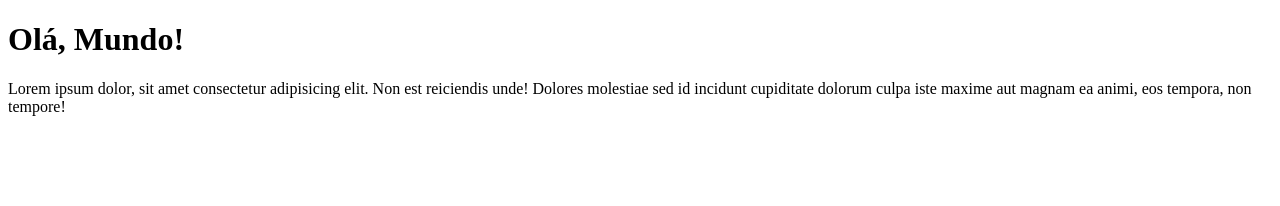
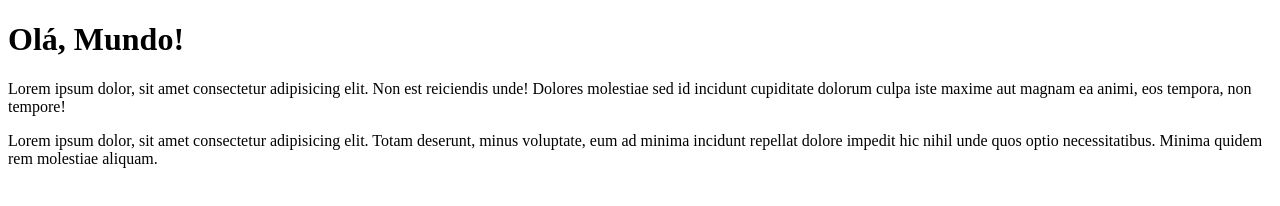
Before and after one commit to agamenonfh/Ola_Mundo, a plain HTML site: page Site-exemplo/index.html in a window 1280 px wide. Drawn offline with Linux system fonts and the light colour scheme.

Commit message:
Update index.html
Meu segundo parágrafo no repositório.

```diff
--- a/Site-exemplo/index.html
+++ b/Site-exemplo/index.html
@@ -8,5 +8,6 @@
 <body>
     <h1>Olá, Mundo!</h1>
     <p>Lorem ipsum dolor, sit amet consectetur adipisicing elit. Non est reiciendis unde! Dolores molestiae sed id incidunt cupiditate dolorum culpa iste maxime aut magnam ea animi, eos tempora, non tempore!</p>
+    <p>Lorem ipsum dolor, sit amet consectetur adipisicing elit. Totam deserunt, minus voluptate, eum ad minima incidunt repellat dolore impedit hic nihil unde quos optio necessitatibus. Minima quidem rem molestiae aliquam.</p>
 </body>
 </html>
```
